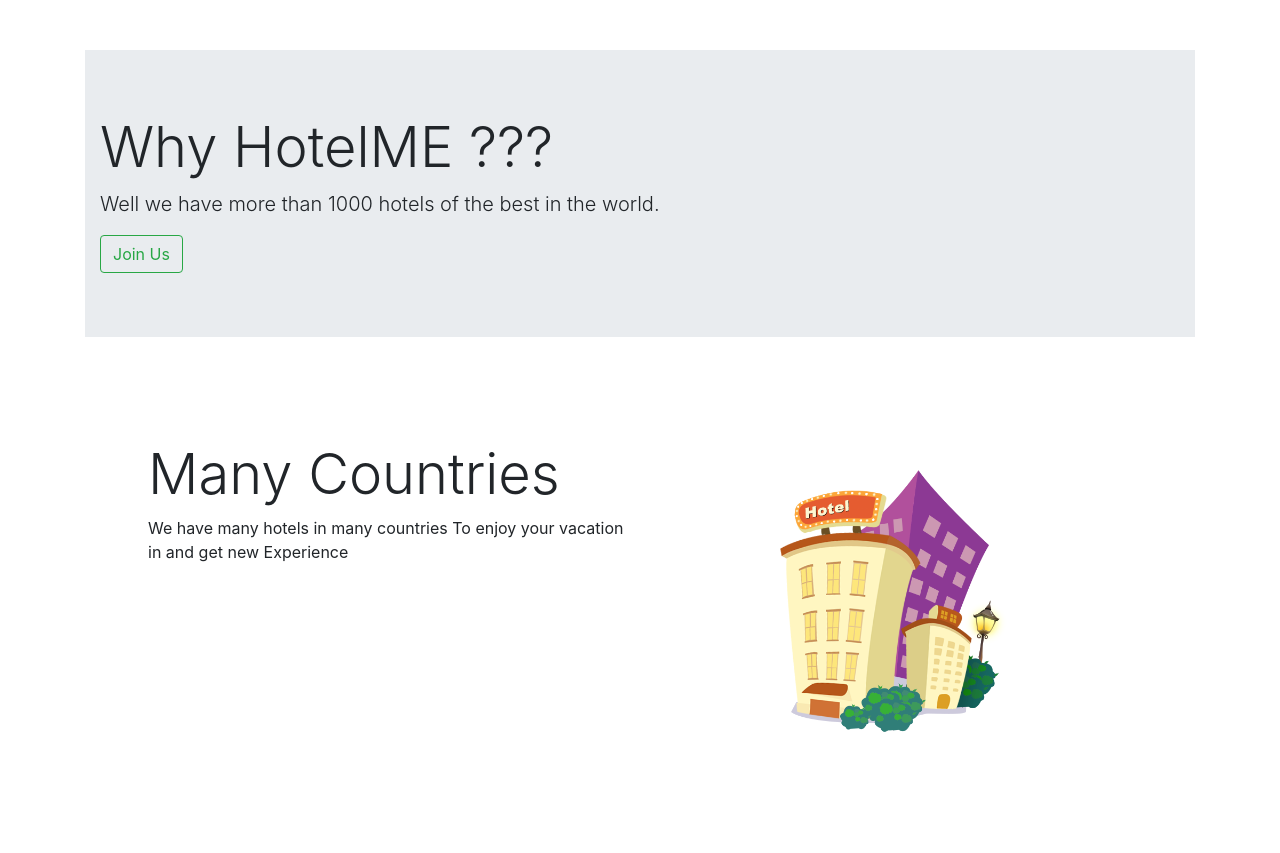
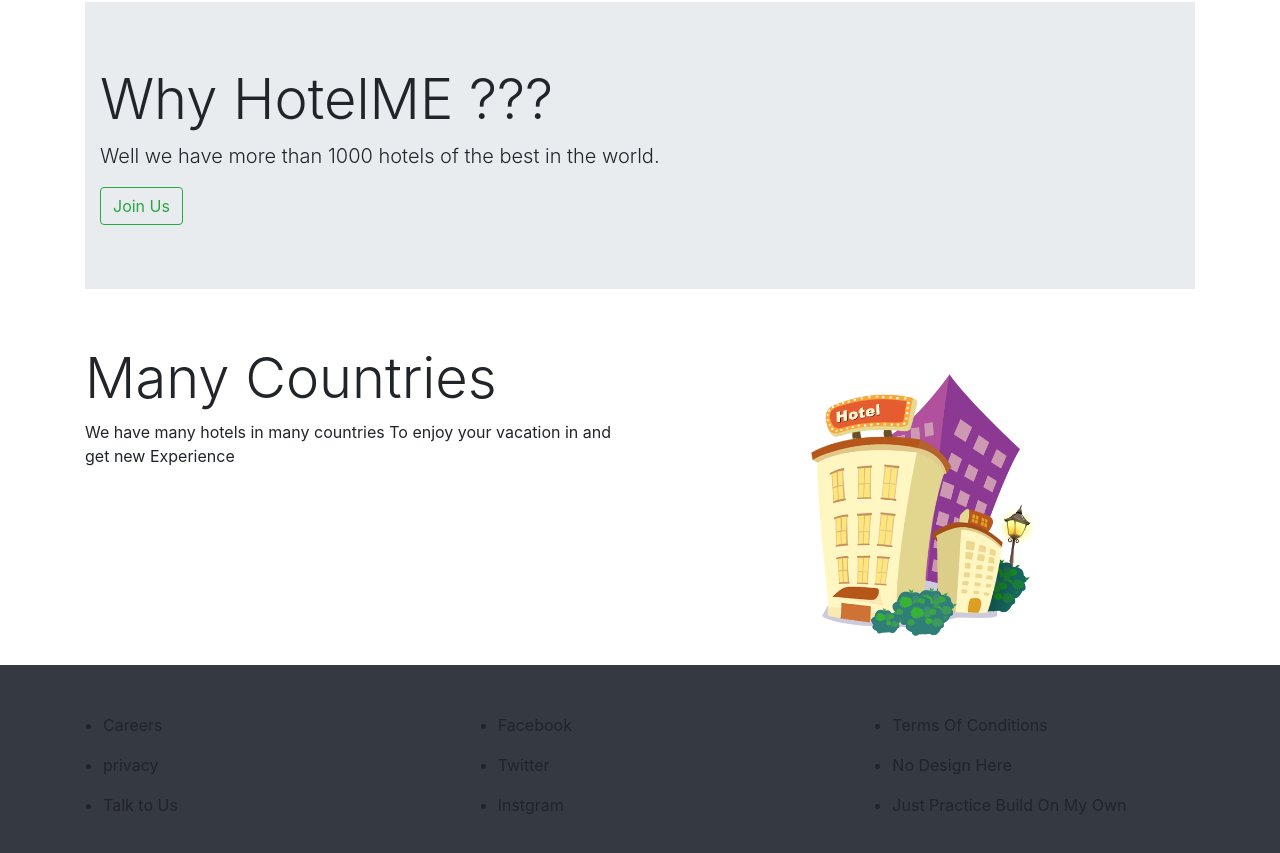
Before and after one commit to notGonim/Hotel_System, a React (Create React App) app in the folder client/: page / in a window 1280 px wide. Shown: the part 409-1262 px from the top of the page. Before the commit the page ends 1218 px from the top, so only its background shows below. Built offline with nearby package versions, Linux system fonts and the light colour scheme.

Commit message:
ADDED footer to the home page

```diff
--- a/client/src/components/HomePage.js
+++ b/client/src/components/HomePage.js
@@ -1,16 +1,20 @@
 import React from 'react'
 import { CarsorWidget } from './layout/CarsorWidget'
+import { Footer } from './layout/Footer'
 import { HomeWidget } from './layout/HomeWidget'
 
 export const HomePage = () => {
+
     return (
-        <div class="container">
+        <>
+            <div class="container mt-5">
                 <HomeWidget title="BEST HOTEL SYSTEM" parag="Our users choose from more than 1000 Hotels Available ..." img={process.env.PUBLIC_URL + '/img/home1.png'} />
                 <br />
                 <CarsorWidget />
                 <br />
                 <HomeWidget title="Many Countries" parag="We have many hotels in many countries To enjoy your vacation in and get new Experience" img={process.env.PUBLIC_URL + '/img/home2.png'} />
-
             </div>
+            <Footer />
+        </>
     )
 }
--- a/client/src/components/layout/CarsorWidget.js
+++ b/client/src/components/layout/CarsorWidget.js
@@ -1,4 +1,5 @@
 import React from 'react'
+import { Link } from 'react-router-dom'
 
 export const CarsorWidget = () => {
     return (
@@ -7,7 +8,7 @@ export const CarsorWidget = () => {
             <div class="container">
                 <h1 class="display-4">Why HotelME ???</h1>
                 <p class="lead">Well we have more than 1000 hotels of the best in the world.</p>
-                <button className="btn btn-outline-success">Join Us</button>
+                <Link to='/register' className="btn btn-outline-success">Join Us</Link>
             </div>
         </div>
     )
--- /dev/null
+++ b/client/src/components/layout/Footer.js
@@ -0,0 +1,33 @@
+import React from 'react'
+
+export const Footer = () => {
+    return (
+        <div class="container-fluid bg-dark">
+            <div class="row p-5">
+                <div class="col-sm">
+                    <ul>
+                        <li><p>Careers</p></li>
+                        <li><p>privacy</p></li>
+                        <li><p>Talk to Us</p></li>
+                    </ul>
+                </div>
+                <div class="col-sm">
+                    <ul>
+                        <li><p>Facebook</p></li>
+                        <li><p>Twitter</p></li>
+                        <li><p>Instgram</p></li>
+                    </ul>    </div>
+                <div class="col-sm">
+                    <ul>
+                        <li><p>Terms Of Conditions</p></li>
+                        <li><p>No Design Here</p></li>
+                        <li><p>Just Practice Build On My Own</p></li>
+                    </ul>    </div>
+            </div>
+        </div>
+
+
+
+
+    )
+}
--- a/client/src/components/layout/HomeWidget.js
+++ b/client/src/components/layout/HomeWidget.js
@@ -3,12 +3,12 @@ import React from 'react'
 export const HomeWidget = ({ title, parag, img }) => {
     return (
         <div>
-            <div class="row m-5">
-                <div class="col-sm">
+            <div class="row ">
+                <div class="col-md">
                     <h2 className="display-4">{title}</h2>
                     <p>{parag}</p>
                 </div>
-                <div class="col-sm">
+                <div class="col-md">
                     <img src={img} className="rounded mx-auto d-block" style={{ width: "20rem" }} />
 
                 </div>
```
Lines whose indentation alone changed are shown as unchanged.
